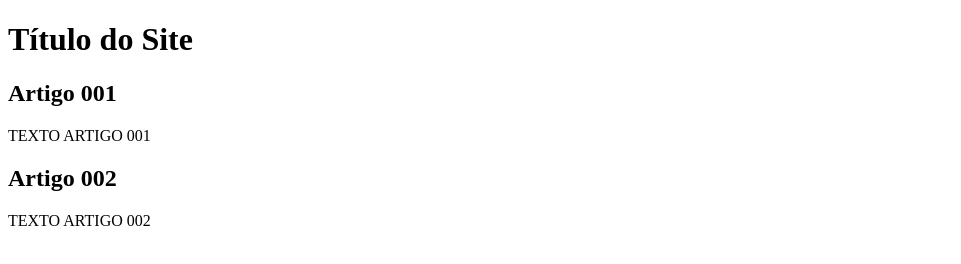
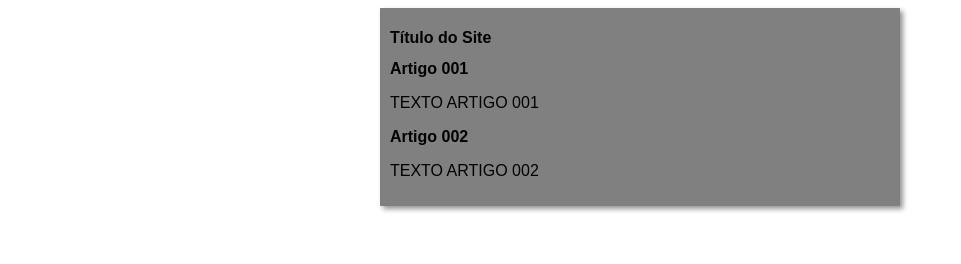
Before and after one commit to taifanfa/projeto-site, a plain HTML site: page index.html in a window 1280 px wide. Shown: the whole page, without its empty margins (0-961 px from the left). Drawn offline with Linux system fonts and the light colour scheme.

Commit message:
inicio style

```diff
--- /dev/null
+++ b/css/style.css
@@ -0,0 +1,17 @@
+* {
+    font-family: Arial, Helvetica, sans-serif;
+    font-size: 16px;
+}
+
+body {
+    background-color: #ffff;
+
+}
+
+main {
+    background-color: grey;
+    width: 500px;
+    margin: auto;
+    padding: 10px;
+    box-shadow: 3px 3px 5px rgba(0, 0, 0, 0.425);
+}
--- a/index.html
+++ b/index.html
@@ -4,6 +4,7 @@
     <meta charset="UTF-8">
     <meta name="viewport" content="width=device-width, initial-scale=1.0">
     <title>Título do Site</title>
+    <link rel="stylesheet" href="css/style.css">
 </head>
 <body>
     <main>
```
